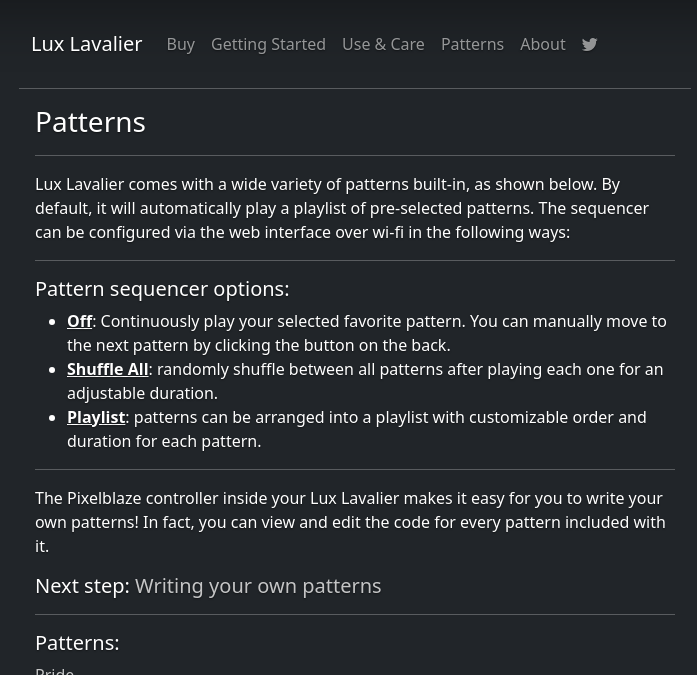
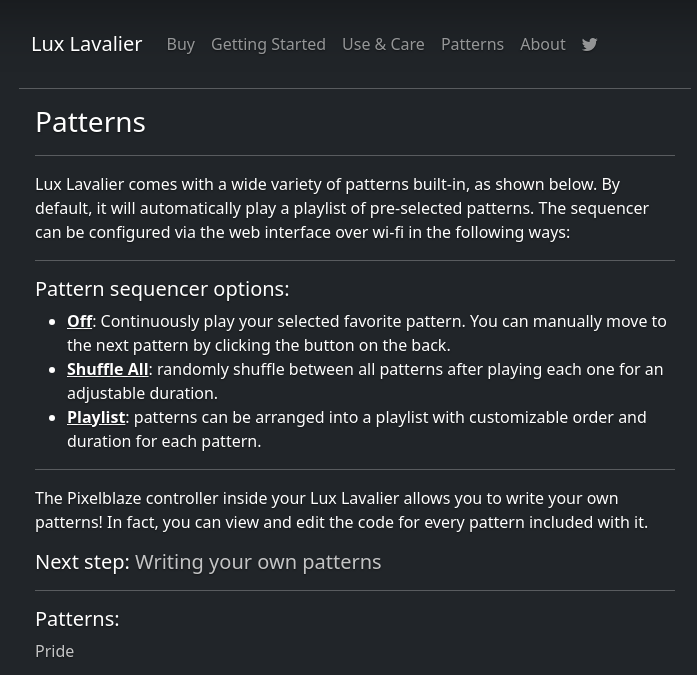
Before and after one commit to LuxLavalier/LuxLavalier.github.io, a Jekyll site: the page built from patterns.md, in a window 1280 px wide and 900 px high, cut to the strip 0-675 px from the top of the window. Shown: the whole strip, without its empty margins (285-982 px from the left). Built offline with Jekyll 4.4.1, drawn with Linux system fonts in a browser that asks for light colours.

Commit message:
Minor edits.

```diff
--- a/patterns.md
+++ b/patterns.md
@@ -17,7 +17,7 @@
 
 ---
 
-The Pixelblaze controller inside your Lux Lavalier makes it easy for you to write your own patterns! In fact, you can view and edit the code for every pattern included with it.
+The Pixelblaze controller inside your Lux Lavalier allows you to write your own patterns! In fact, you can view and edit the code for every pattern included with it.
 
 ##### Next step: [Writing your own patterns](/code)
 
```
Also changed, not shown: assembly/necklace.md (+1 -1 lines), code.md (+3 -3 lines), setup/mapper.md (+1 -1 lines), setup/settings.md (+1 -1 lines), update.md (+1 -1 lines).
